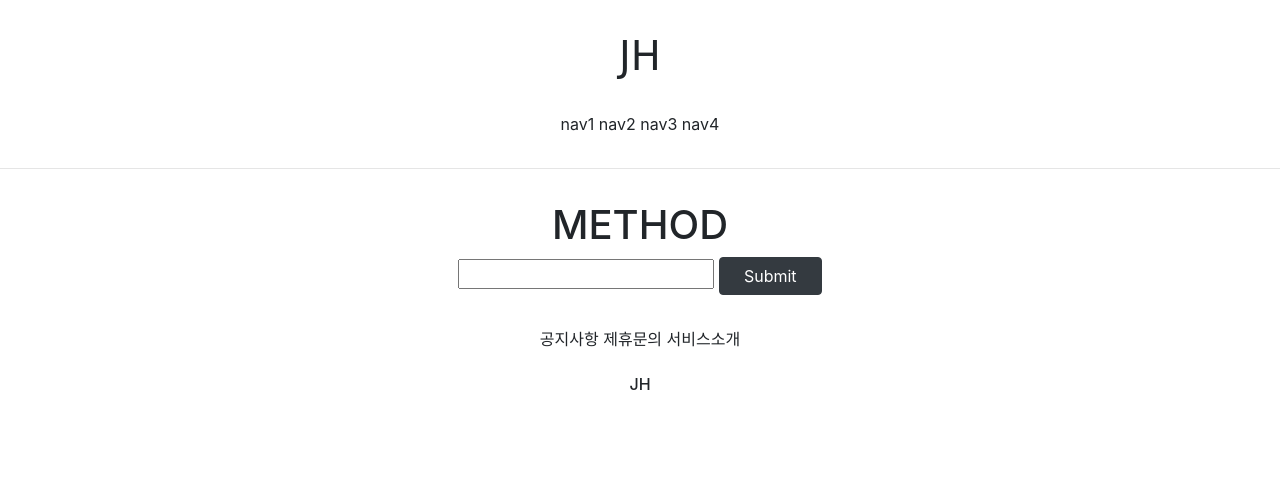
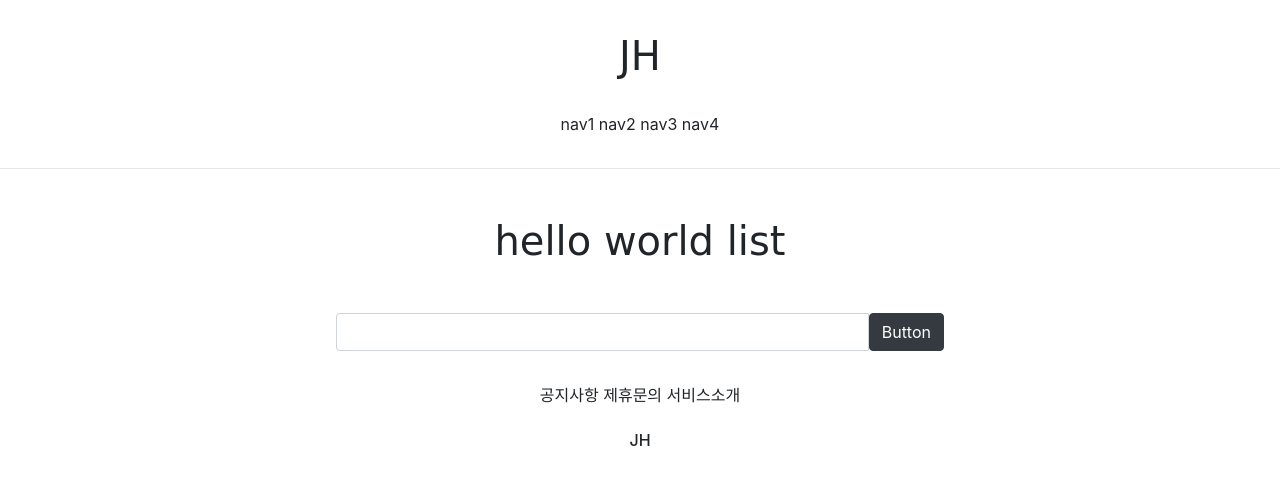
Before and after one commit to Jungjaehoon7/gis_jjh, a Django app: page /account/hello_world/ in a window 1280 px wide. Shown: the top 485 px of the page. Run offline with Django 3.2, Linux system fonts and the light colour scheme; parts of the project's set-up code (start-up, migrations or seed data) failed here and were passed over; some libraries are stand-ins or nearby versions; some web fonts are replaced.

Commit message:
20210712 COMMIT

```diff
--- a/accountapp/templates/accountapp/hello_world.html
+++ b/accountapp/templates/accountapp/hello_world.html
@@ -5,18 +5,30 @@
 
     <div style="  margin:2rem; text-align: center ">
 
-        <h1>METHOD</h1>
+        <h1 style="font-family: 'Pacifico', cursive"
+            class="m-5">
+            hello world list
+        </h1>
 
-        <form action="/accounts/hello_world/" method="post">
+        <form action="/account/hello_world/" method="post">
             {% csrf_token %}
-            <input type="text" name="hello_world_input">
 
-            <input class="btn btn-dark rounded-pill px-4" type="submit">
+            <div class="input-group mb-3 w-50 m-auto">
+                <input type="text" class="form-control"
+                       name="hello_world_input">
+                <button class="btn btn-dark" type="submit">
+                    Button
+                </button>
+            </div>
+        </form>
 
-        </form>
-        {% if hello_world_output %}
-            <h3>{{ hello_world_output.text}}</h3>
-        {% endif %}
+    {% if hello_world_list %}
+
+        {% for hello_world in hello_world_list %}
+            <h3>{{ hello_world.text }}</h3>
+        {% endfor %}
+
+    {% endif %}
 
     </div>
 
--- a/accountapp/views.py
+++ b/accountapp/views.py
@@ -1,5 +1,5 @@
 
-from django.http import HttpResponse
+from django.http import HttpResponse, HttpResponseRedirect
 from django.shortcuts import render
 
 # Create your views here.
@@ -17,8 +17,10 @@ def hello_world(request):
 
         new_hello_world.save()
 
-        return render(request,'accountapp/hello_world.html', context={'hello_world_output': 'new_hello_world'})
+        return HttpResponseRedirect(reverse('accountapp:hello_world'))
+
 
 
     else:
-        return render(request, 'accountapp/hello_world.html', context={'text' : 'GET METHOD!'})
+        hello_world_list = HelloWorld.objects.all()
+        return render(request, 'accountapp/hello_world.html', context={'hello_world_list': hello_world_list})
```
